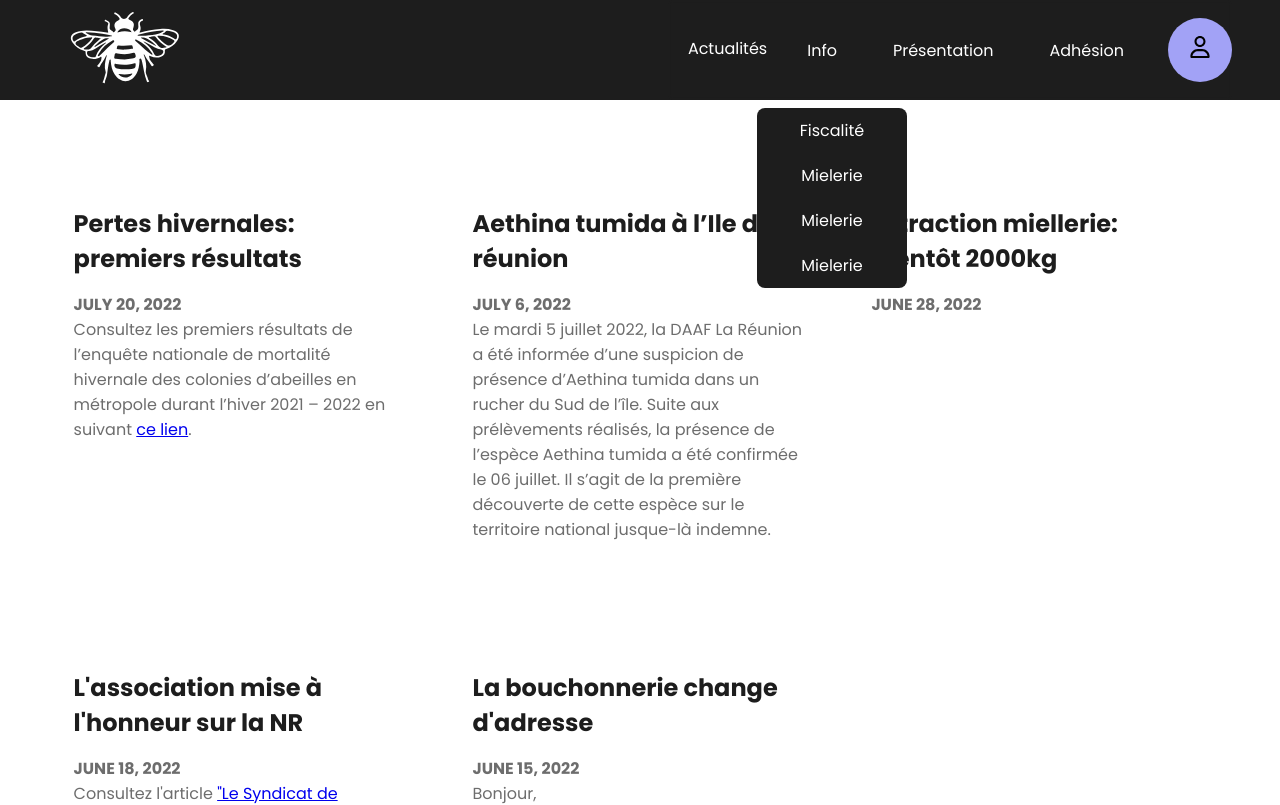
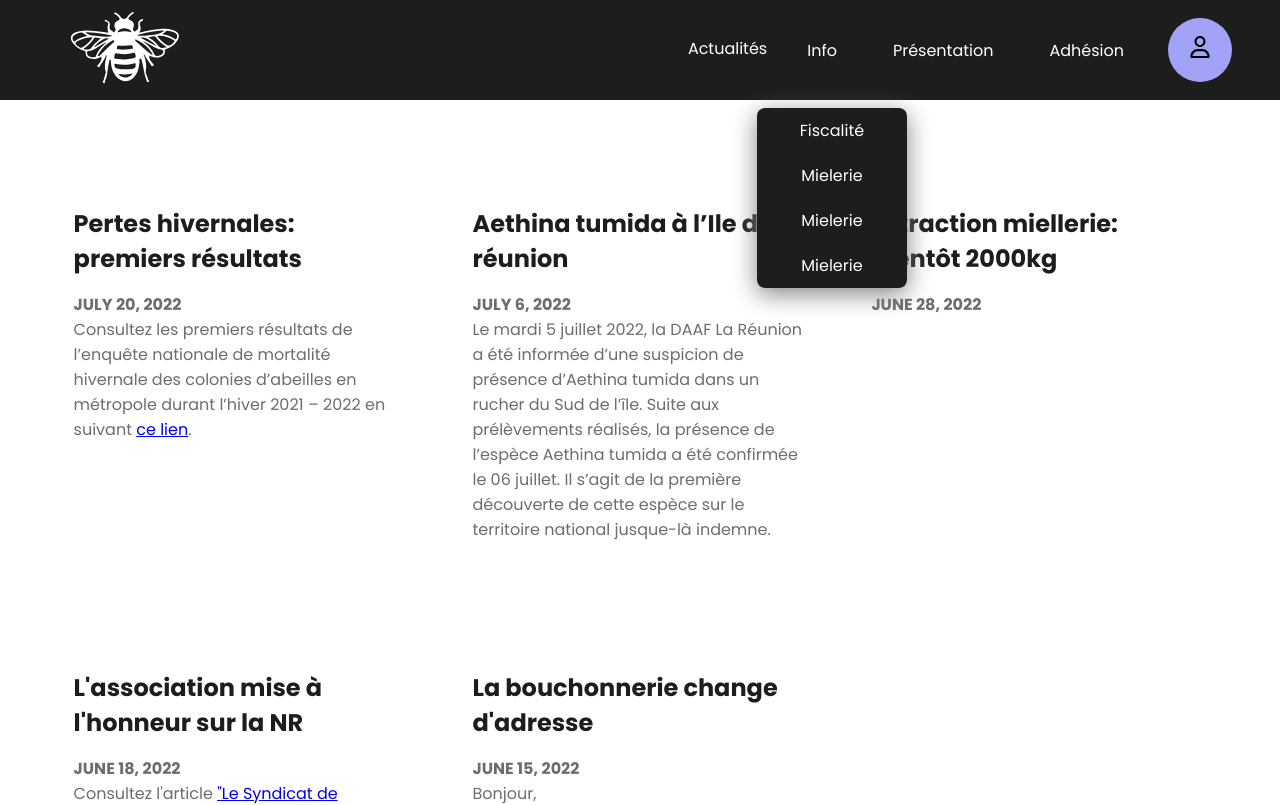
Before and after one commit to Barto1212/sat37, a Next.js app: page / in a window 1280 px wide. Shown: the top 805 px of the page. Built offline with nearby package versions, Linux system fonts and the light colour scheme.

Commit message:
add shadow

```diff
--- a/components/layout/navigation/header.module.scss
+++ b/components/layout/navigation/header.module.scss
@@ -126,6 +126,8 @@
                         width: 150px;
                         top: 70px;
                         left: calc(100% - 100px);
+                        border-radius: 8px;
+                        box-shadow: 0 6px 24px 0 lighten($dark, 40%);
                         li {
                             width: 100%;
                             height: 100%;
--- a/pages/fiscalite.tsx
+++ b/pages/info/fiscalite.tsx
@@ -1,4 +1,4 @@
-import Layout from "../components/layout/layout"
+import Layout from "../../components/layout/layout"
 export default function Fiscalite () {
 	return (
 		<Layout>
--- a/pages/mielerie.tsx
+++ b/pages/info/mielerie.tsx
@@ -1,4 +1,4 @@
-import Layout from "../components/layout/layout"
+import Layout from "../../components/layout/layout"
 export default function Adhesion () {
 	return (
 		<Layout>
```
